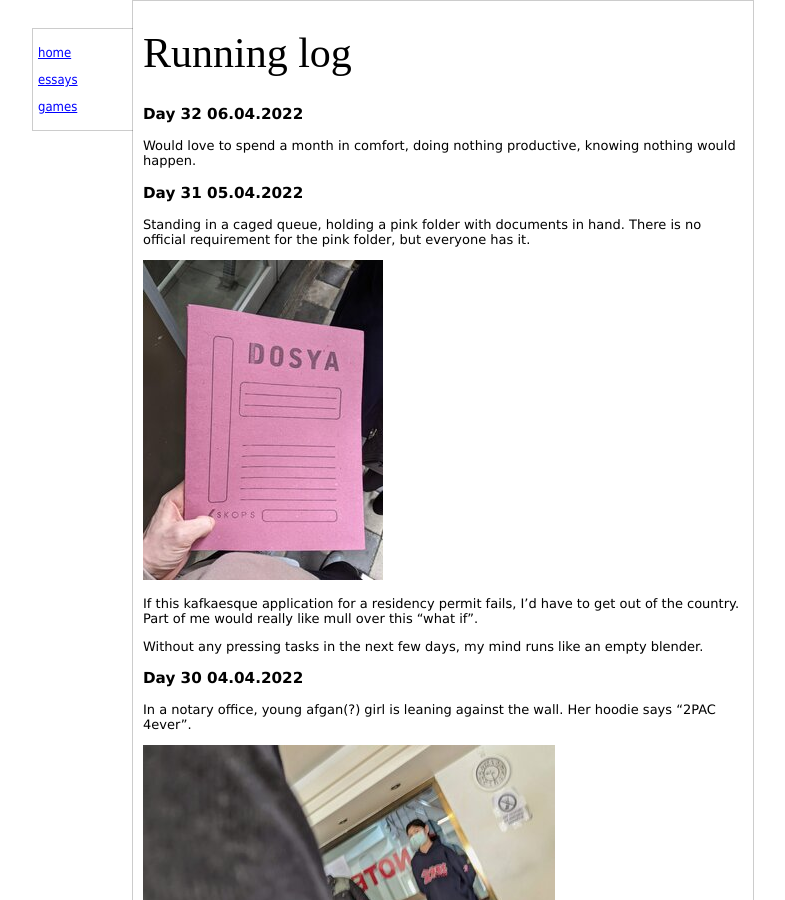
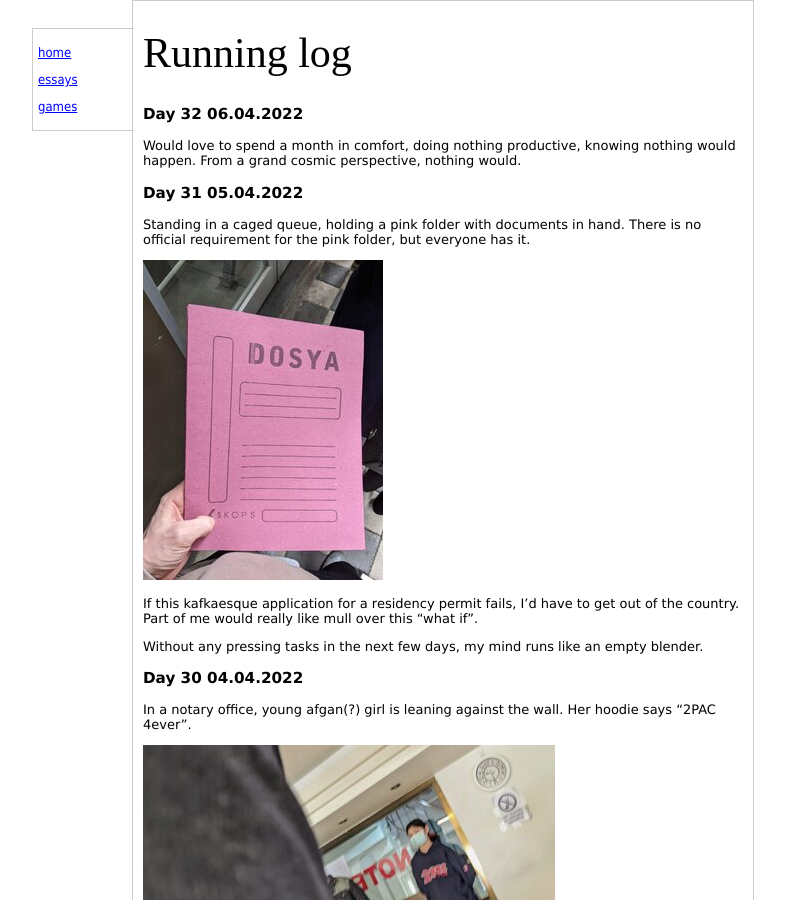
Before and after one commit to saint-angels/saint-angels.github.io, a Jekyll site: the page built from _essays/running_log.md, in a window 1280 px wide and 900 px high. Shown: the whole window, without its empty margins (247-1032 px from the left). Built offline with Jekyll 4.4.1, drawn with Linux system fonts in a browser that asks for light colours.

Commit message:
"time logged" hidden

```diff
--- a/_essays/running_log.md
+++ b/_essays/running_log.md
@@ -5,6 +5,7 @@ draft_readers:
 ---
 ### Day 32 06.04.2022
 Would love to spend a month in comfort, doing nothing productive, knowing nothing would happen.
+From a grand cosmic perspective, nothing would.
 
 ### Day 31 05.04.2022
 Standing in a caged queue, holding a pink folder with documents in hand.
--- a/_layouts/essay.html
+++ b/_layouts/essay.html
@@ -18,7 +18,7 @@ layout: default
 </div>
 {% endif %}
 {% if page.time_logged %}
-<a id="logged" style="color:grey">
-    Time {% if page.time_logged %} logged: {{ page.time_logged }}{% endif %}
-</a>
+<!-- <a id="logged" style="color:grey"> -->
+<!--     Time {% if page.time_logged %} logged: {{ page.time_logged }}{% endif %} -->
+<!-- </a> -->
 {% endif %}
```
